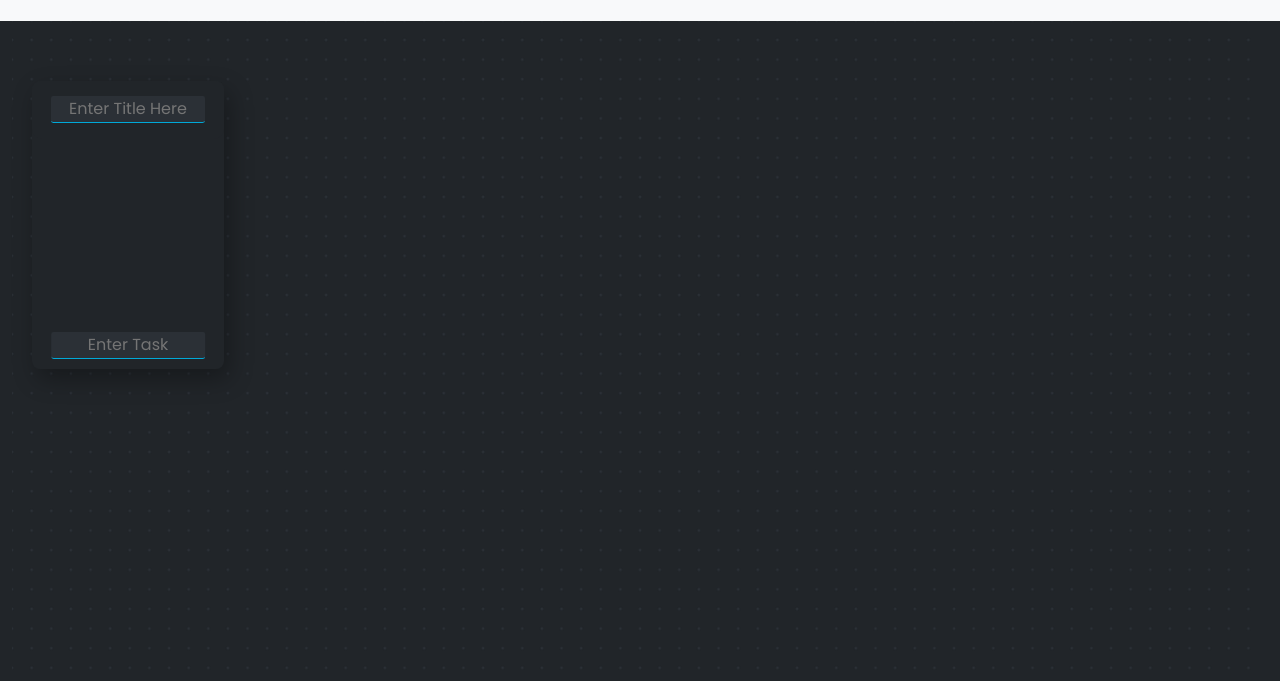
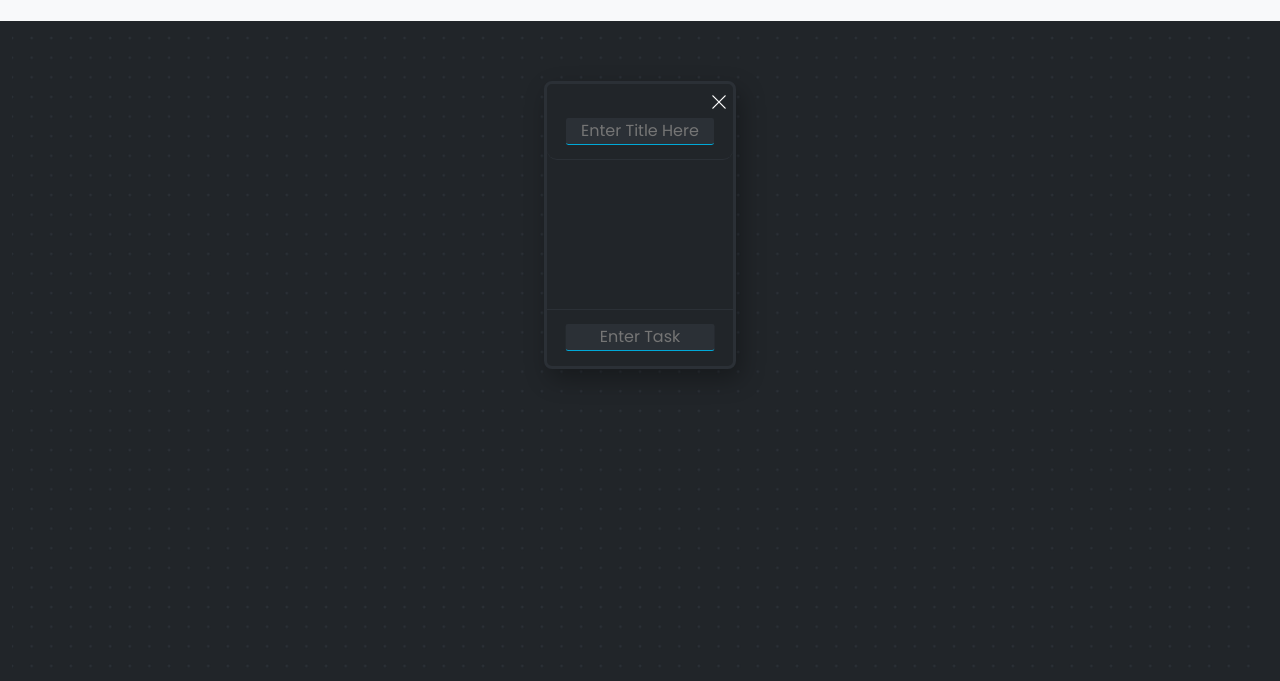
Before and after one commit to sindre-gangeskar/task-a-card, a website: page index.html in a window 1280 px wide. Shown: the part 119-800 px from the top of the page. Drawn offline with nearby package versions, Linux system fonts and the light colour scheme.

Commit message:
Added delete functionality on cards

```diff
--- a/app.js
+++ b/app.js
@@ -5,7 +5,9 @@ var gridRadius = 1.5;
 
 class Card {
   constructor() {
-    const container = (this.container = $("<div id='card-container'></div>"));
+    const container = (this.container = $(
+      "<div id='card-container' class='card-hover'></div>"
+    ));
     const head = (this.head = $("<div id='card-head'></div>"));
 
     //#region Title
@@ -33,6 +35,12 @@ class Card {
     ));
     const taskItem = (this.taskItem = $(`<p id="task-item" ></p>`));
 
+    const deleteBtn = (this.deleteBtn = $(
+      '<button class="btn delete-btn" role="button">DETETETE</button'
+    ));
+    const deleteIcon = (this.deleteIcon = $(
+      '<i class="bi bi-x-lg delete-icon"></i>'
+    ));
     //#endregion
 
     /* Make card draggable */
@@ -47,13 +55,15 @@ class Card {
     });
 
     /* Add the elements to the object */
-    container.appendTo($("body"));
+    container.appendTo($(".wrapper"));
+
     head.appendTo(container);
     titleContainer.appendTo(head);
     titleInput.appendTo(titleContainer);
     content.appendTo(container);
     appendTaskInput.appendTo(container);
-
+    deleteBtn.appendTo(head);
+    deleteBtn.append(deleteIcon);
     /* Assign title input value */
     titleInput.on("keypress", (e) => {
       if (e.key === "Enter") {
@@ -100,6 +110,7 @@ class Card {
     title.on("click", () => {
       titleInput.show();
       titleInput.focus();
+      titleInput.select();
       title.hide();
     });
 
@@ -131,6 +142,8 @@ class Card {
         /* If the item doesn't have an item of #edit-task-input, append one */
         if (item.siblings("#edit-task-input").length === 0) {
           container.append(editTask);
+          editTask.focus();
+          editTask.select();
         } /* If item already has a sibling of edit-task-input, find it, and show it.  */ else if (
           item.siblings("#edit-task-input").length !== 0
         ) {
@@ -138,6 +151,7 @@ class Card {
           input.val(item.text());
           input.show();
           input.focus();
+          input.select();
         }
 
         /* Edit Task */
@@ -175,6 +189,16 @@ class Card {
       });
     });
 
+    /* Delete Card */
+    $(document).on("click", "#card-container .delete-btn", function () {
+      $(this).closest("#card-container").css("transform", "scale(0)");
+      $(this).closest("#card-container").removeClass("card-hover");
+
+      setTimeout(() => {
+        $(this).closest("#card-container").remove();
+      }, 500);
+    });
+
     /* Item popover */
     $(document).on("mouseenter", "#task-item", function () {
       let element = $(this);
@@ -191,21 +215,20 @@ class Card {
         element.popover("toggle");
       });
     });
-    container.css("scale: 1");
   }
 }
 
 function createCard() {
   let card = new Card();
-  $(card.container).css("transform", "scale(0)", "opacity(0)");
+  $(card.container).css("transform", "scale(0)");
   setTimeout(() => {
-    $(card.container).css("transform", "scale(1)").animate({ opacity: 1 }, 500);
+    $(card.container).css("transform", "scale(1)");
   });
 }
 
 function drawCircle() {
   const canvas = document.querySelector("canvas");
-  const body = document.querySelector('body');
+  const body = document.querySelector("body");
   const ctx = canvas.getContext("2d");
   const circleColor = getComputedStyle(
     document.documentElement
@@ -213,7 +236,6 @@ function drawCircle() {
 
   canvas.width = window.innerWidth;
   canvas.height += window.innerHeight;
-
 
   let x = 0;
   let y = 0;
--- a/index.html
+++ b/index.html
@@ -17,7 +17,6 @@
     <link rel="stylesheet" href="style.css" />
     <title>Task A Card</title>
   </head>
-
   <body>
     <div class="top-nav sticky-top position-fixed">
       <nav
@@ -52,13 +51,15 @@
         <p class="fw-light align-baseline m-auto">
           Simple and easy to use to-do application
         </p>
-        <button class="nav-item btn text-white m-3" id="add-card" onclick="createCard()">
+        <button
+          class="nav-item btn text-white m-3"
+          id="add-card"
+          onclick="createCard()"
+        >
           <i class="bi bi-card-text"></i>
           +
         </button>
-        <div class="collapse navbar-collapse" id="navbarNav">
-
-        </div>
+        <div class="collapse navbar-collapse" id="navbarNav"></div>
 
         <ul class="navbar-nav">
           <li>
@@ -71,6 +72,7 @@
       </nav>
     </div>
 
+    <div class="wrapper"></div>
     <canvas id="canvas" class="container-fluid"></canvas>
 
     <script src="https://cdn.jsdelivr.net/npm/bootstrap@5.2.3/dist/js/bootstrap.bundle.min.js"></script>
--- a/style.css
+++ b/style.css
@@ -9,10 +9,21 @@
 * {
   font-family: "Poppins", sans-serif;
 }
-body {
+/* body {
   margin-top: 100px;
   display: grid;
-  grid-template-columns: repeat(5, 6fr);
+  grid-template-columns: repeat(auto-fit, minmax(200px, 1fr));
+  transition: grid-template-columns 0.5s ease;
+} */
+.wrapper{
+  width:100%;
+  height:100%;
+  position: absolute;
+  margin-top:100px;
+  display: grid;
+  grid-gap: 10px;
+  grid-template-columns: repeat(auto-fit, minmax(200px, 1fr));
+  transition: grid-template-columns 0.3s ease;
 }
 
 
@@ -22,16 +33,16 @@ body {
   top: 0;
   z-index: 999;
 }
-#add-card{
-  font-size:1.3rem;
-  width:80px;
-  height:60px;
- background-color: var(--theme-fg-color);
- transition:100ms ease;
+#add-card {
+  font-size: 1.3rem;
+  width: 80px;
+  height: 60px;
+  background-color: var(--theme-fg-color);
+  transition: 100ms ease;
 }
-#add-card:hover{
+#add-card:hover {
   font-size: 1.2rem;
-  outline:2px solid white;
+  outline: 2px solid white;
   outline-offset: -4px;
   background-color: var(--theme-highlight-color);
 }
@@ -77,13 +88,14 @@ body {
   align-items: center;
   box-shadow: 5px 10px 25px rgba(0, 0, 0, 0.311);
   text-align: center;
-  transition: transform 0.5s ease-in-out;
+  transition: transform 0.5s ease;
+  border: 3px solid var(--theme-container-color);
+
 }
 
-#card-container:hover {
-  transition: outline 50ms ease;
+.card-hover:hover {
   outline: 1px solid var(--theme-highlight-color);
-  outline-style: solid;
+  outline-offset: -1px;
 }
 
 #card-title {
@@ -96,8 +108,6 @@ body {
   align-items: center;
   margin: 10px auto;
   transition: 200ms ease;
-  border-bottom: 2px solid var(--circle-color);
-  border-radius: 0px 0px 10px 10px;
   cursor: pointer;
 }
 
@@ -106,7 +116,8 @@ body {
 }
 
 #card-head {
-  margin: 0 auto;
+  top: 10px;
+  margin: 10px auto;
   display: flex;
   justify-content: center;
   align-items: center;
@@ -114,6 +125,7 @@ body {
   width: 100%;
   height: 20%;
   background-color: var(--theme-bg-color);
+  border-bottom: 1px solid var(--theme-container-color);
   border-radius: 0px 0px 10px 10px;
   z-index: 1;
   text-overflow: ellipsis;
@@ -122,24 +134,26 @@ body {
   position: relative;
   background-color: var(--theme-bg-color);
   width: 100%;
-  height: 60%;
-  top: 20%;
+  height: 50%;
+  top: 30%;
   bottom: 20%;
   text-align: center;
   display: flex;
   flex-direction: column;
   margin: 0px auto;
   justify-content: top;
+  border-bottom: 1px solid var(--theme-container-color);
 }
 
 #card-input {
+  margin: 10px auto;
   display: flex;
   left: 50%;
   transform: translatex(-50%);
   justify-content: center;
   width: 80%;
   position: absolute;
-  bottom: 10px;
+  bottom: 5px;
 }
 
 #task-item {
@@ -188,7 +202,7 @@ input {
   outline-offset: -1px;
   font-weight: 200;
   border: none;
-  opacity:0.75;
+  opacity: 0.75;
 }
 .popover-body {
   padding: 10px;
@@ -201,3 +215,18 @@ input {
   background-color: var(--theme-bg-color);
   font-size: 0.8rem;
 }
+.delete-btn {
+  padding: 0;
+  top: -15px;
+  right: 5px;
+  width: fit-content;
+  height: fit-content;
+  font-size: 1.125rem;
+  position: absolute;
+  color: white;
+  border: none;
+}
+.delete-btn:hover {
+  color: red;
+  border: none;
+}
```
